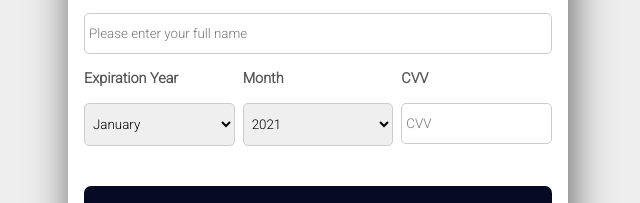
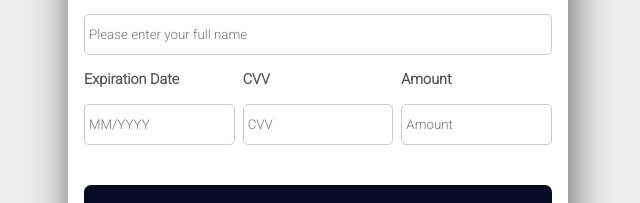
Before and after one commit to mohamedisakr/payment-ui, a React (Create React App) app: page / in a window 1280 px wide. Shown: the part 362-565 px from the top of the page, without its empty margins (322-962 px from the left). Built offline with nearby package versions, Linux system fonts and the light colour scheme.

Commit message:
adding credit card basic layout

```diff
--- a/package.json
+++ b/package.json
@@ -9,6 +9,7 @@
     "animate": "^1.0.0",
     "animate.css": "^4.1.1",
     "cleave": "^1.0.2",
+    "payment": "^2.4.6",
     "prop-types": "^15.8.1",
     "react": "^17.0.2",
     "react-dom": "^17.0.2",
--- a/src/App.js
+++ b/src/App.js
@@ -101,15 +101,15 @@ function App() {
 
         <div className="input-container mt">
           <h4>Enter card number</h4>
-          {/* <Cleave
-            delimiter="-"
-            options={{
-              creditCard: true,
-              onCreditCardTypeChanged: handleType,
-            }}
-            onChange={handleNum}
-            placeholder="Please enter your credit card number"
-          /> */}
+          {/* //  <Cleave
+          //   delimiter="-"
+          //   options={{
+          //     creditCard: true,
+          //     onCreditCardTypeChanged: handleType,
+          //   }}
+          //   onChange={handleNum}
+          //   placeholder="Please enter your credit card number"
+          // />  */}
         </div>
 
         <div className="input-container">
@@ -124,6 +124,10 @@ function App() {
 
         <div className="input-grp">
           <div className="input-container">
+            <h4>Expiration Date</h4>
+            <input type="text" placeholder="MM/YYYY" required />
+          </div>
+          {/* <div className="input-container">
             <h4>Expiration Year</h4>
             <select value={expireYear} onChange={handleExpYear}>
               <option value="January">January</option>
@@ -139,8 +143,9 @@ function App() {
               <option value="November">November</option>
               <option value="December">December</option>
             </select>
-          </div>
-          <div className="input-container">
+          </div> */}
+
+          {/* <div className="input-container">
             <h4>Month</h4>
             <select value={expireMonth} onChange={handleExpMonth}>
               <option value="2021">2021</option>
@@ -153,10 +158,14 @@ function App() {
               <option value="2028">2028</option>
               <option value="2029">2029</option>
             </select>
+          </div> */}
+          <div className="input-container">
+            <h4>CVV</h4>
+            <input type="text" placeholder="CVV" required />
           </div>
           <div className="input-container">
-            <h4>CVV</h4>
-            <input type="password" placeholder="CVV" required />
+            <h4>Amount</h4>
+            <input type="text" placeholder="Amount" required />
           </div>
         </div>
 
@@ -189,3 +198,227 @@ App.propTypes = {
   preview: PropTypes.bool,
 }
 export default App
+
+/*
+import React from 'react'
+import PropTypes from 'prop-types'
+import Payment from 'payment'
+
+const App = (props) => {
+  const issuer = () => {
+    const {issuer, preview} = props
+
+    return preview && issuer ? issuer.toLowerCase() : this.options.issuer
+  }
+
+  const number = () => {
+    const {number, preview} = props
+
+    let maxLength = preview ? 19 : this.options.maxLength
+    let nextNumber =
+      typeof number === 'number'
+        ? number.toString()
+        : number.replace(/[A-Za-z]| /g, '')
+
+    if (isNaN(parseInt(nextNumber, 10)) && !preview) {
+      nextNumber = ''
+    }
+
+    if (maxLength > 16) {
+      maxLength = nextNumber.length <= 16 ? 16 : maxLength
+    }
+
+    if (nextNumber.length > maxLength) {
+      nextNumber = nextNumber.slice(0, maxLength)
+    }
+
+    while (nextNumber.length < maxLength) {
+      nextNumber += '•'
+    }
+
+    if (['amex', 'dinersclub'].includes(this.issuer)) {
+      const format = [0, 4, 10]
+      const limit = [4, 6, 5]
+      nextNumber = `${nextNumber.substr(
+        format[0],
+        limit[0],
+      )} ${nextNumber.substr(format[1], limit[1])} ${nextNumber.substr(
+        format[2],
+        limit[2],
+      )}`
+    } else if (nextNumber.length > 16) {
+      const format = [0, 4, 8, 12]
+      const limit = [4, 7]
+      nextNumber = `${nextNumber.substr(
+        format[0],
+        limit[0],
+      )} ${nextNumber.substr(format[1], limit[0])} ${nextNumber.substr(
+        format[2],
+        limit[0],
+      )} ${nextNumber.substr(format[3], limit[1])}`
+    } else {
+      for (let i = 1; i < maxLength / 4; i++) {
+        const space_index = i * 4 + (i - 1)
+        nextNumber = `${nextNumber.slice(0, space_index)} ${nextNumber.slice(
+          space_index,
+        )}`
+      }
+    }
+
+    return nextNumber
+  }
+
+  const expiry = () => {
+    const {expiry = ''} = props
+    const date = typeof expiry === 'number' ? expiry.toString() : expiry
+    let month = ''
+    let year = ''
+
+    if (date.includes('/')) {
+      ;[month, year] = date.split('/')
+    } else if (date.length) {
+      month = date.substr(0, 2)
+      year = date.substr(2, 6)
+    }
+
+    while (month.length < 2) {
+      month += '•'
+    }
+
+    if (year.length > 2) {
+      year = year.substr(2, 4)
+    }
+
+    while (year.length < 2) {
+      year += '•'
+    }
+
+    return `${month}/${year}`
+  }
+
+  const options = () => {
+    const {number} = props
+    const issuer = Payment.fns.cardType(number) || 'unknown'
+
+    let maxLength = 16
+
+    if (issuer === 'amex') {
+      maxLength = 15
+    } else if (issuer === 'dinersclub') {
+      maxLength = 14
+    } else if (['hipercard', 'mastercard', 'visa'].includes(issuer)) {
+      maxLength = 19
+    }
+
+    return {
+      issuer,
+      maxLength,
+    }
+  }
+
+  const setCards = () => {
+    const {acceptedCards} = props
+    let newCardArray = []
+
+    if (acceptedCards.length) {
+      Payment.getCardArray().forEach((d) => {
+        if (acceptedCards.includes(d.type)) {
+          newCardArray.push(d)
+        }
+      })
+    } else {
+      newCardArray = newCardArray.concat(Payment.getCardArray())
+    }
+
+    Payment.setCardArray(newCardArray)
+  }
+
+  const {cvc, focused, locale, name, placeholders} = props
+  // const {number, expiry} = this
+
+  return (
+    <div key="Cards" className="rccs">
+      <div
+        className={[
+          'rccs__card',
+          `rccs__card--${this.issuer}`,
+          focused === 'cvc' && this.issuer !== 'amex'
+            ? 'rccs__card--flipped'
+            : '',
+        ]
+          .join(' ')
+          .trim()}
+      >
+        <div className="rccs__card--front">
+          <div className="rccs__card__background" />
+          <div className="rccs__issuer" />
+          <div
+            className={[
+              'rccs__cvc__front',
+              focused === 'cvc' ? 'rccs--focused' : '',
+            ]
+              .join(' ')
+              .trim()}
+          >
+            {cvc}
+          </div>
+          <div
+            className={[
+              'rccs__number',
+              number.replace(/ /g, '').length > 16 ? 'rccs__number--large' : '',
+              focused === 'number' ? 'rccs--focused' : '',
+              number.substr(0, 1) !== '•' ? 'rccs--filled' : '',
+            ]
+              .join(' ')
+              .trim()}
+          >
+            {number}
+          </div>
+          <div
+            className={[
+              'rccs__name',
+              focused === 'name' ? 'rccs--focused' : '',
+              name ? 'rccs--filled' : '',
+            ]
+              .join(' ')
+              .trim()}
+          >
+            {name || placeholders.name}
+          </div>
+          <div
+            className={[
+              'rccs__expiry',
+              focused === 'expiry' ? 'rccs--focused' : '',
+              expiry.substr(0, 1) !== '•' ? 'rccs--filled' : '',
+            ]
+              .join(' ')
+              .trim()}
+          >
+            <div className="rccs__expiry__valid">{locale.valid}</div>
+            <div className="rccs__expiry__value">{expiry}</div>
+          </div>
+          <div className="rccs__chip" />
+        </div>
+        <div className="rccs__card--back">
+          <div className="rccs__card__background" />
+          <div className="rccs__stripe" />
+          <div className="rccs__signature" />
+          <div
+            className={['rccs__cvc', focused === 'cvc' ? 'rccs--focused' : '']
+              .join(' ')
+              .trim()}
+          >
+            {cvc}
+          </div>
+          <div className="rccs__issuer" />
+        </div>
+      </div>
+    </div>
+  )
+}
+
+export default App
+*/
+/*
+
+*/
```
Also changed, not shown: 1 other file (tests, documents, lock files or other folders).
